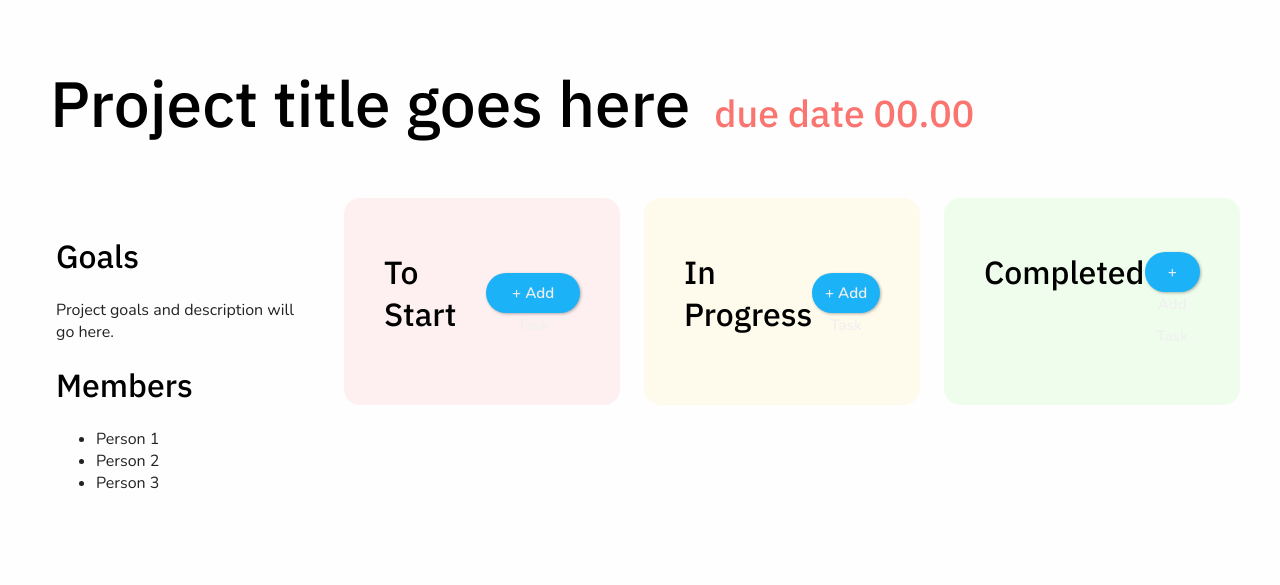
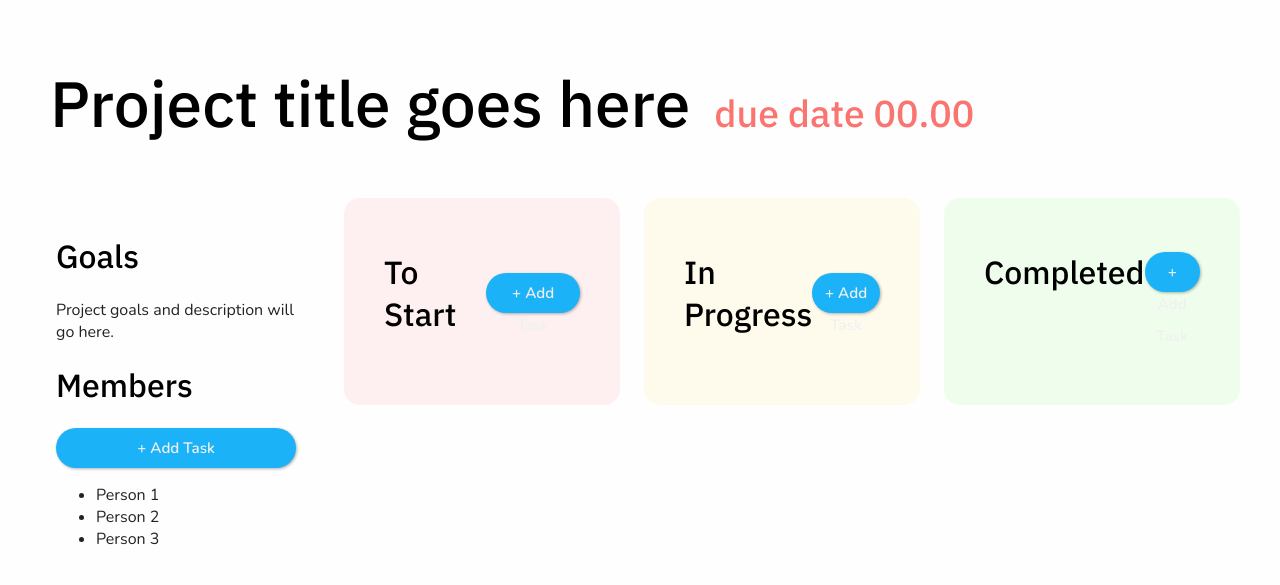
Before and after one commit to its-jade/scrumblr, a website: page frontend/index.html in a window 1280 px wide. Drawn offline with nearby package versions, Linux system fonts and the light colour scheme.

Commit message:
Update index.html

```diff
--- a/frontend/index.html
+++ b/frontend/index.html
@@ -29,7 +29,7 @@
             <p>Project goals and description will go here.</p>
           </div>
           <div id="members-list">
-            <h1>Members</h1>
+            <h1>Members</h1> <p class="add-task-btn">+ Add Task</p>
             <ul>
               <li>Person 1</li>
               <li>Person 2</li>
```
